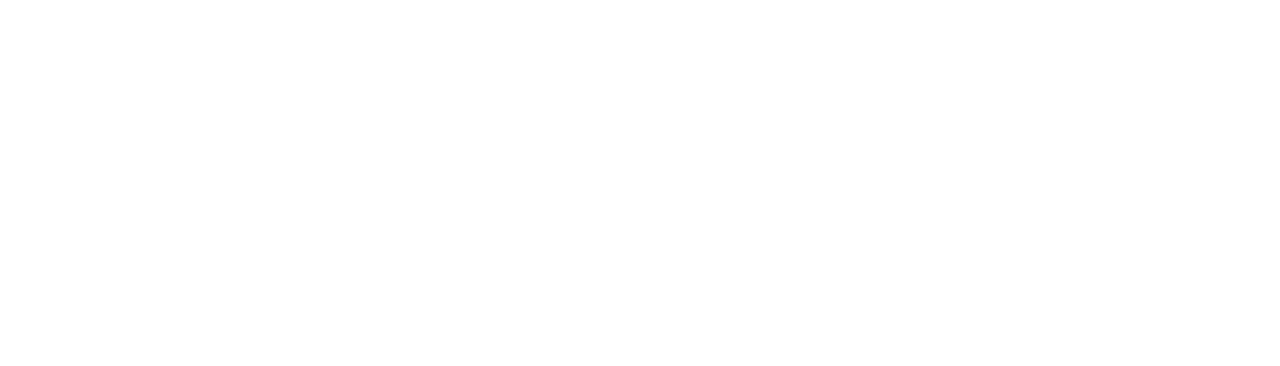
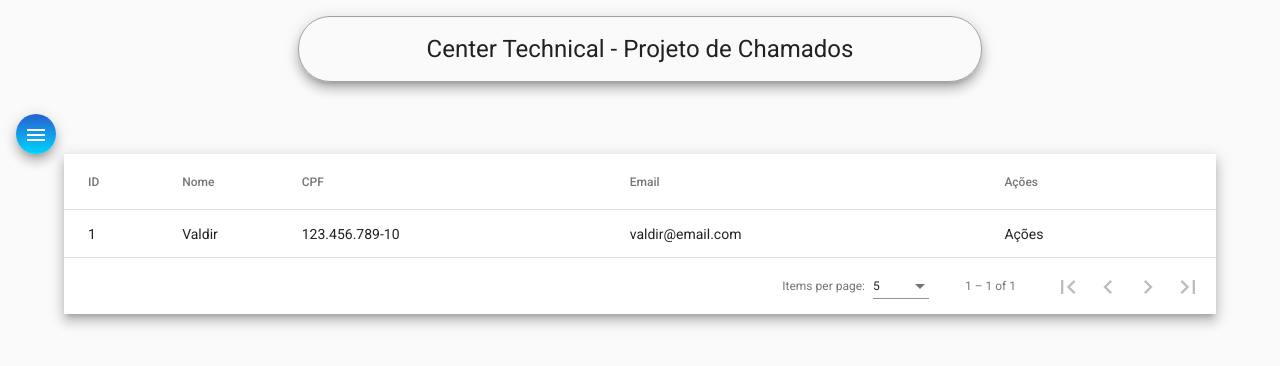
Before and after one commit to Caio-eng/centertechnical-front, an Angular app: page /tecnicos in a window 1280 px wide. Before the commit this address led to /. Shown: the top 366 px of the page. Built offline with nearby package versions, Linux system fonts and the light colour scheme.

Commit message:
Compónente de listagem + paginação

```diff
--- a/src/app/app-routing.module.ts
+++ b/src/app/app-routing.module.ts
@@ -1,3 +1,4 @@
+import { TecnicoListComponent } from './components/tecnico/tecnico-list/tecnico-list.component';
 import { HomeComponent } from './components/home/home.component';
 import { NavComponent } from './components/nav/nav.component';
 import { NgModule } from '@angular/core';
@@ -6,7 +7,8 @@
 const routes: Routes = [
   {
     path: '', component: NavComponent, children: [
-      {path: 'home', component: HomeComponent}
+      {path: 'home', component: HomeComponent},
+      {path: 'tecnicos', component: TecnicoListComponent}
     ]
   }
 ];
--- a/src/app/app.module.ts
+++ b/src/app/app.module.ts
@@ -30,13 +30,15 @@
 import { NavComponent } from './components/nav/nav.component';
 import { HomeComponent } from './components/home/home.component';
 import { HeaderComponent } from './components/header/header.component';
+import { TecnicoListComponent } from './components/tecnico/tecnico-list/tecnico-list.component';
 
 @NgModule({
   declarations: [
     AppComponent,
     NavComponent,
     HomeComponent,
-    HeaderComponent
+    HeaderComponent,
+    TecnicoListComponent
   ],
   imports: [
     BrowserModule,
--- a/src/app/components/nav/nav.component.html
+++ b/src/app/components/nav/nav.component.html
@@ -6,7 +6,7 @@
             <i class="material-icons">home</i>
             Home
         </a>
-        <a mat-list-item routerLink="/">
+        <a mat-list-item routerLink="tecnicos">
             <i class="material-icons">account_circle</i>
             Técnicos
         </a>
--- a/src/app/components/nav/nav.component.ts
+++ b/src/app/components/nav/nav.component.ts
@@ -11,7 +11,7 @@
   constructor(private router: Router) { }
 
   ngOnInit(): void {
-    this.router.navigate(['home'])
+    this.router.navigate(['tecnicos'])
   }
 
 }
--- /dev/null
+++ b/src/app/components/tecnico/tecnico-list/tecnico-list.component.css
@@ -0,0 +1,8 @@
+.container {
+  width: 90%;
+  margin: auto;
+}
+
+table {
+    width: 100%;
+  }
--- /dev/null
+++ b/src/app/components/tecnico/tecnico-list/tecnico-list.component.html
@@ -0,0 +1,39 @@
+<div class="container">
+    <div class="mat-elevation-z8">
+        <table mat-table [dataSource]="dataSource">
+
+          <ng-container matColumnDef="position">
+            <th mat-header-cell *matHeaderCellDef> ID </th>
+            <td mat-cell *matCellDef="let element"> {{element.id}} </td>
+          </ng-container>
+
+          <ng-container matColumnDef="name">
+            <th mat-header-cell *matHeaderCellDef> Nome </th>
+            <td mat-cell *matCellDef="let element"> {{element.nome}} </td>
+          </ng-container>
+
+          <ng-container matColumnDef="weight">
+            <th mat-header-cell *matHeaderCellDef> CPF </th>
+            <td mat-cell *matCellDef="let element"> {{element.cpf}} </td>
+          </ng-container>
+
+          <ng-container matColumnDef="symbol">
+            <th mat-header-cell *matHeaderCellDef> Email </th>
+            <td mat-cell *matCellDef="let element"> {{element.email}} </td>
+          </ng-container>
+
+          <ng-container matColumnDef="acoes">
+            <th mat-header-cell *matHeaderCellDef> Ações </th>
+            <td mat-cell *matCellDef="let element"> Ações </td>
+          </ng-container>
+
+          <tr mat-header-row *matHeaderRowDef="displayedColumns"></tr>
+          <tr mat-row *matRowDef="let row; columns: displayedColumns;"></tr>
+        </table>
+
+        <mat-paginator [pageSizeOptions]="[5, 10, 20]"
+                       showFirstLastButtons
+                       aria-label="Select page of periodic elements">
+        </mat-paginator>
+      </div>
+</div>
--- /dev/null
+++ b/src/app/components/tecnico/tecnico-list/tecnico-list.component.ts
@@ -0,0 +1,39 @@
+import { Tecnico } from './../../../models/tecnico';
+import { Component, OnInit, ViewChild } from '@angular/core';
+import { MatPaginator } from '@angular/material/paginator';
+import { MatTableDataSource } from '@angular/material/table';
+
+@Component({
+  selector: 'app-tecnico-list',
+  templateUrl: './tecnico-list.component.html',
+  styleUrls: ['./tecnico-list.component.css']
+})
+export class TecnicoListComponent implements OnInit {
+
+  ELEMENT_DATA: Tecnico[] = [
+    {
+      id: 1,
+      nome: 'Valdir',
+      cpf: '123.456.789-10',
+      email: 'valdir@email.com',
+      senha: '1234',
+      perfis: ['0'],
+      dataCriacao: '15/08/2022'
+    }
+  ];
+
+  displayedColumns: string[] = ['position', 'name', 'weight', 'symbol', 'acoes'];
+  dataSource = new MatTableDataSource<Tecnico>(this.ELEMENT_DATA);
+
+  constructor() { }
+
+  ngOnInit(): void {
+  }
+
+  @ViewChild(MatPaginator) paginator: MatPaginator;
+
+  ngAfterViewInit() {
+    this.dataSource.paginator = this.paginator;
+  }
+
+}
--- /dev/null
+++ b/src/app/models/tecnico.ts
@@ -0,0 +1,9 @@
+export interface Tecnico {
+    id?: any;
+    nome: string;
+    cpf: string;
+    email: string;
+    senha: string;
+    perfis: string[];
+    dataCriacao: any;
+}
```
